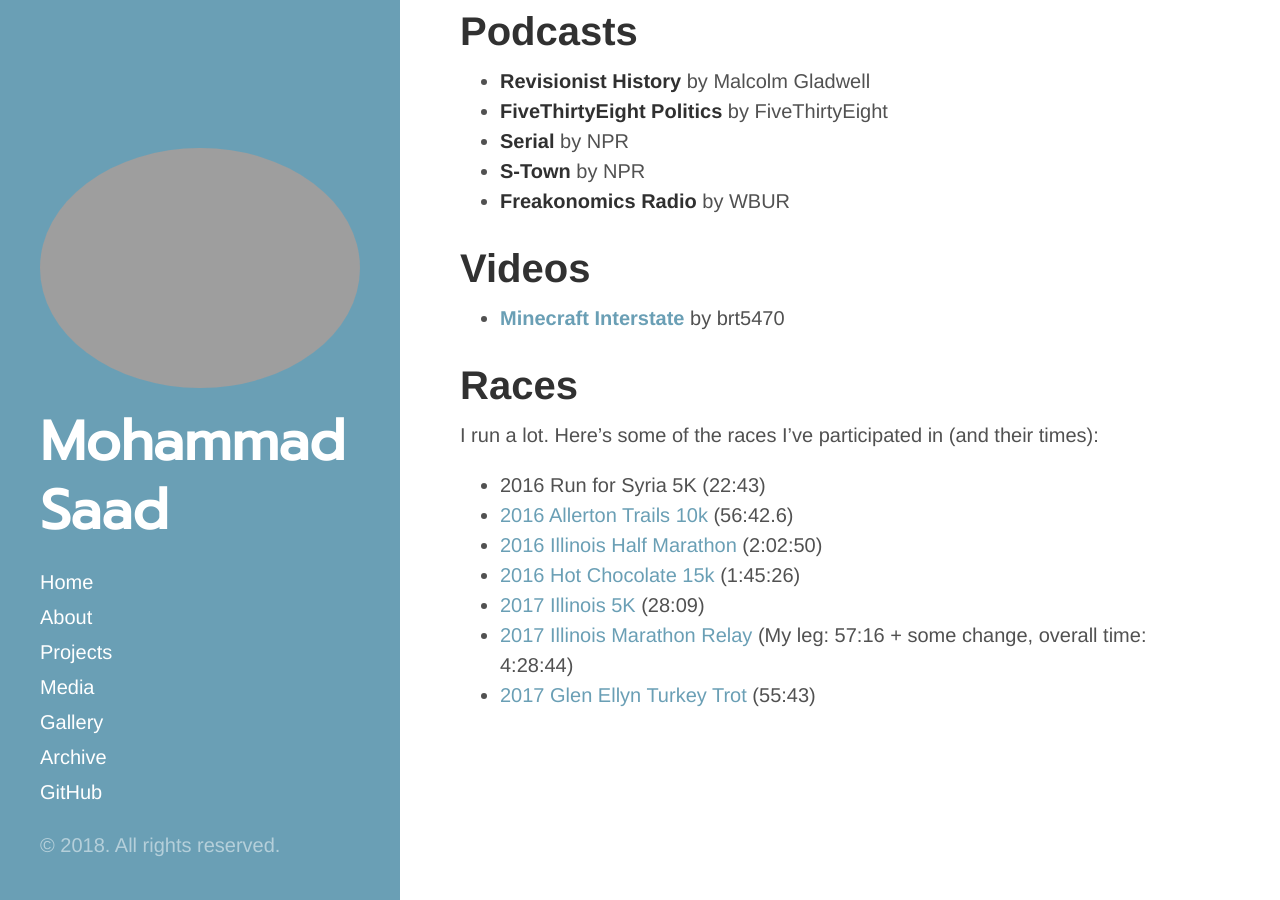
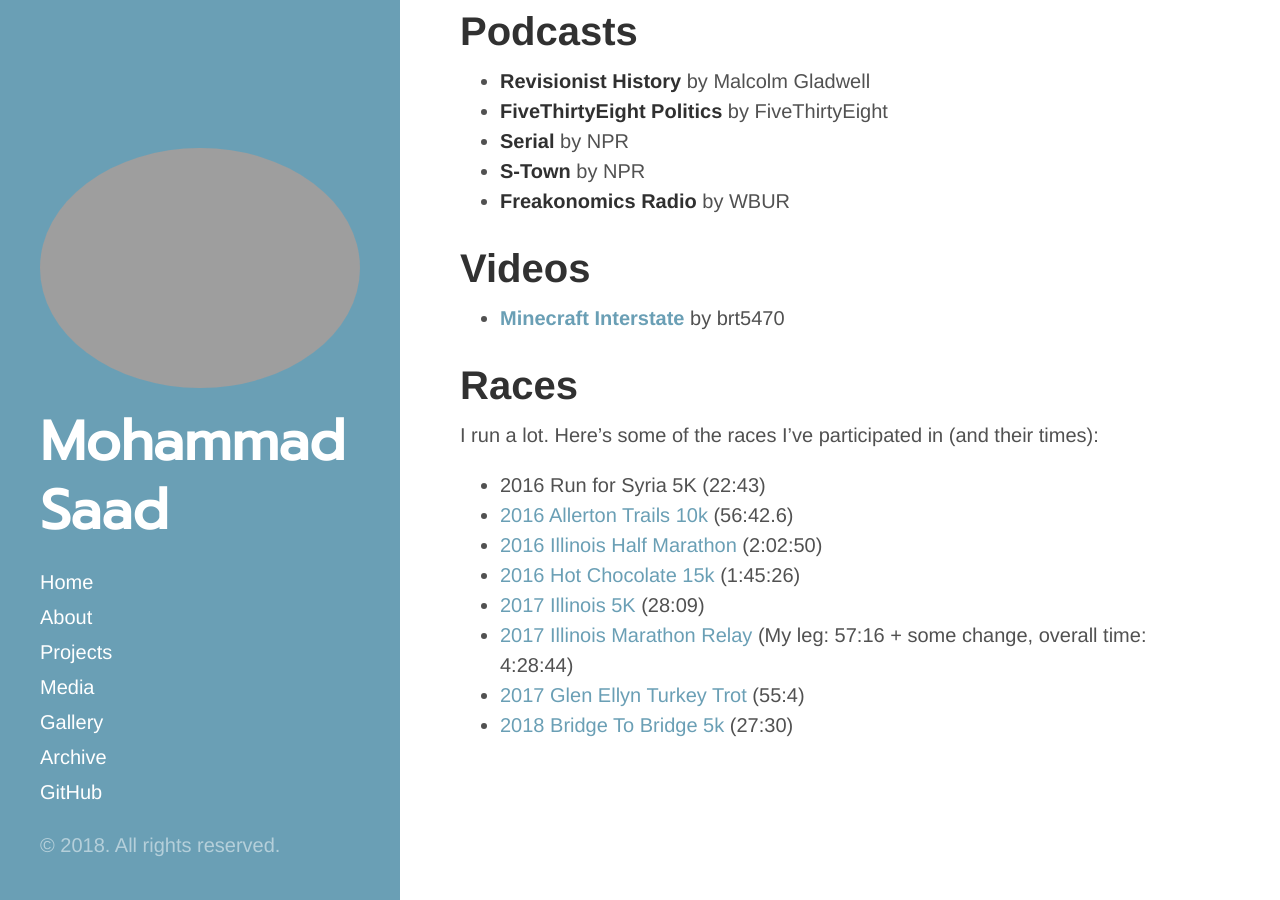
Before and after one commit to mohsaad/mohsaad.github.io, a Jekyll site: the page built from Media.md, in a window 1280 px wide and 900 px high, scrolled down 1295 px. Built offline with Jekyll 4.4.1, drawn with Linux system fonts in a browser that asks for light colours.

Commit message:
Added bridge to bridge

```diff
--- a/Media.md
+++ b/Media.md
@@ -59,4 +59,5 @@
 * [2016 Hot Chocolate 15k](https://www.hotchocolate15k.com/chicago) (1:45:26)
 * [2017 Illinois 5K](http://illinoismarathon.com) (28:09)
 * [2017 Illinois Marathon Relay](http://illinoismarathon.com) (My leg: 57:16 + some change, overall time: 4:28:44)
-* [2017 Glen Ellyn Turkey Trot](https://gepark.org/events/turkey-trot/) (55:43)
+* [2017 Glen Ellyn Turkey Trot](https://gepark.org/events/turkey-trot/) (55:4)
+* [2018 Bridge To Bridge 5k](https://bridgetobridge.com/) (27:30)
```
